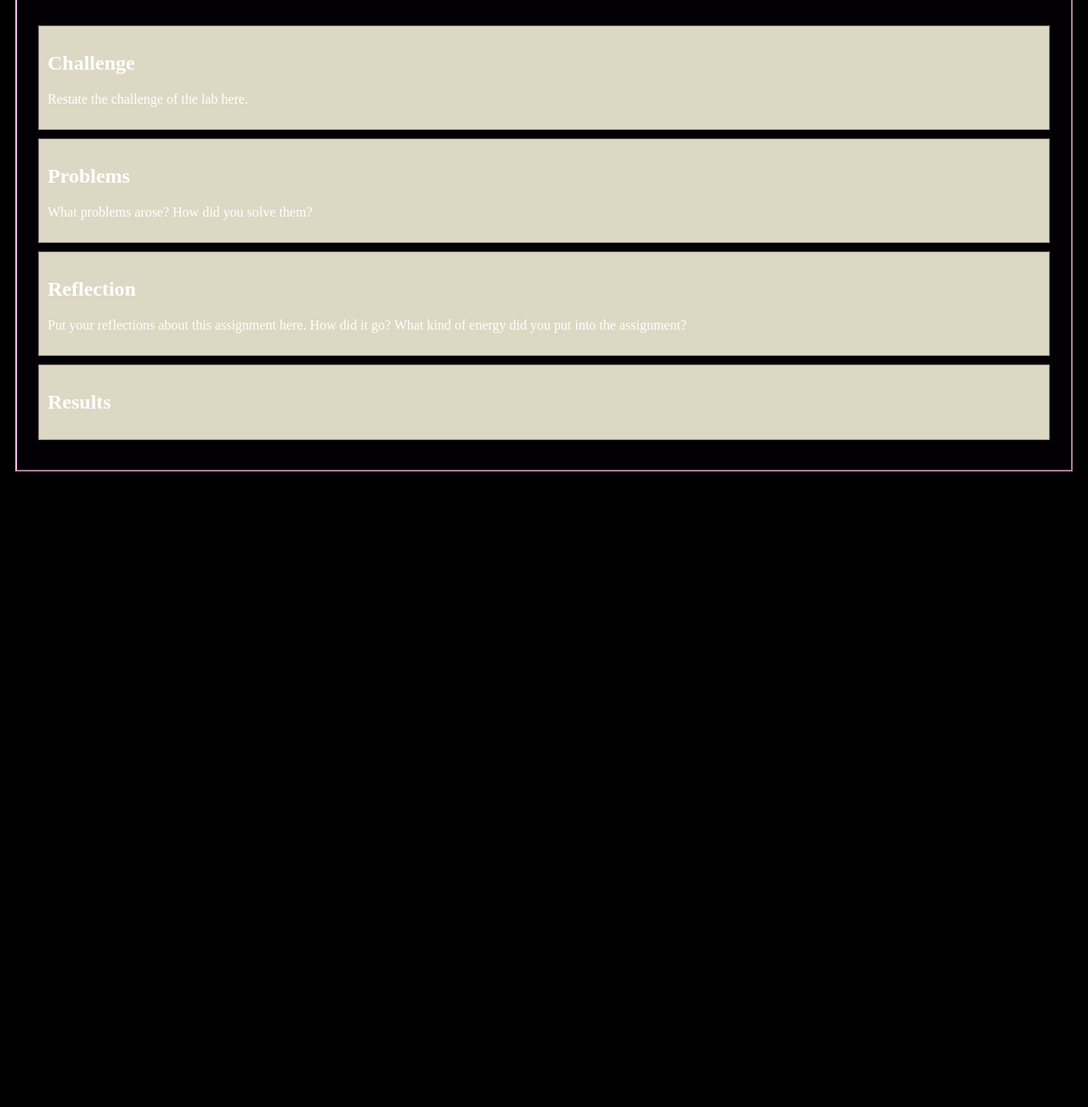
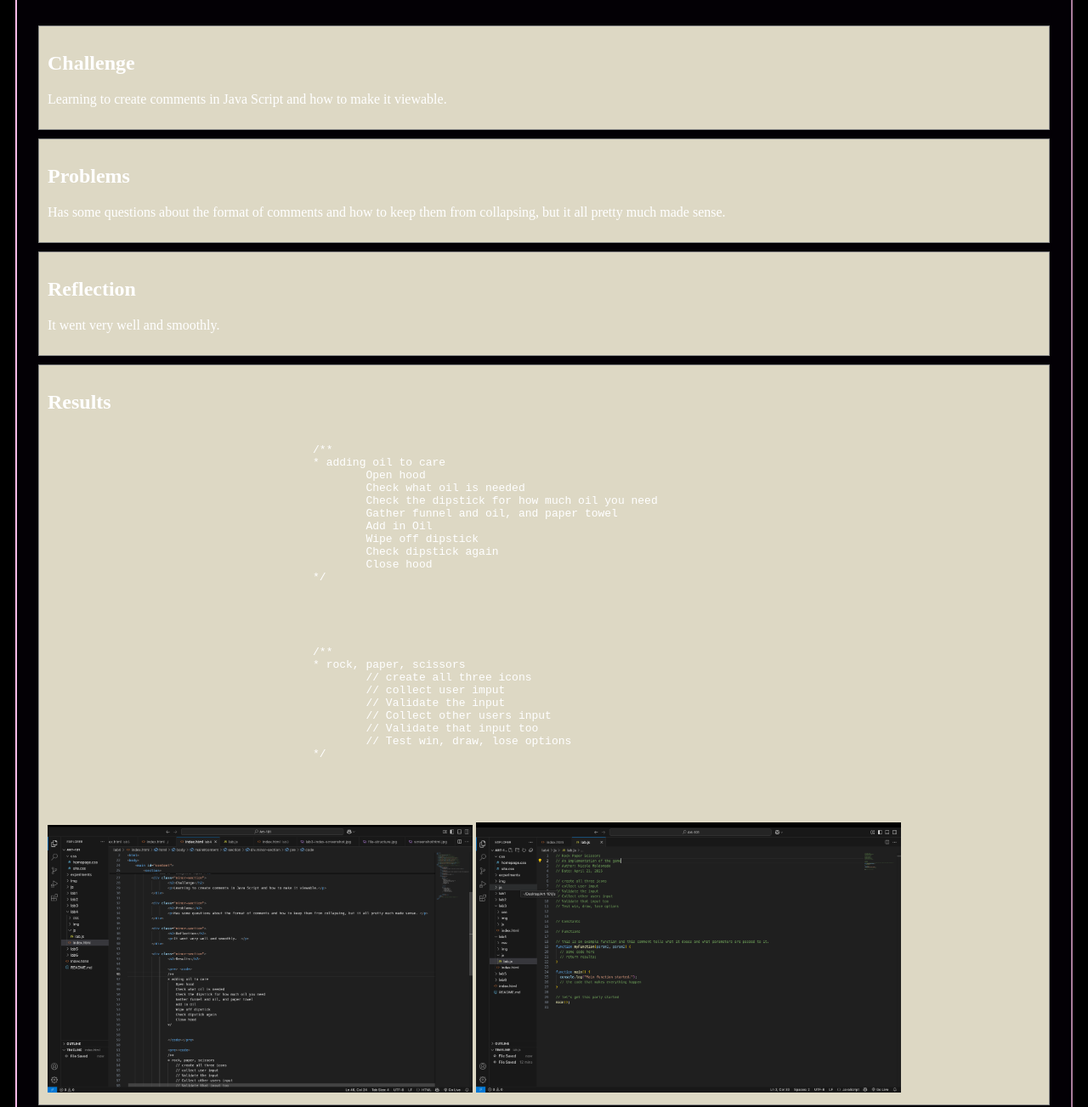
Before and after one commit to nimaldon/Art-101, a plain HTML site: page lab4/index.html in a window 1280 px wide. Shown: the part 120-1423 px from the top of the page at 85% size. Before the commit the page ends 800 px from the top, so only its background shows below. Drawn offline with nearby package versions, Linux system fonts and the light colour scheme.

Commit message:
lab 4 java script and html screenshots

```diff
--- a/lab4/index.html
+++ b/lab4/index.html
@@ -26,21 +26,56 @@
 			<h1>Lab X - Subject/Topic</h1>
 			<div class="minor-section">
 					<h2>Challenge</h2>
-					<p>Restate the challenge of the lab here.</p>
+					<p>Learning to create comments in Java Script and how to make it viewable.</p>
 			</div>
 
 			<div class="minor-section">
 					<h2>Problems</h2>
-					<p>What problems arose? How did you solve them? </p>
+					<p>Has some questions about the format of comments and how to keep them from collapsing, but it all pretty much made sense. </p>
 			</div>
 
 			<div class="minor-section">
 					<h2>Reflection</h2>
-					<p>Put your reflections about this assignment here. How did it go? What kind of energy did you put into the assignment? </p>
+					<p>It went very well and smoothly.  </p>
 			</div>
 
 			<div class="minor-section">
 					<h2>Results</h2>
+
+
+					<pre> <code>
+					/**
+					* adding oil to care
+						Open hood
+						Check what oil is needed
+						Check the dipstick for how much oil you need
+						Gather funnel and oil, and paper towel
+						Add in Oil
+						Wipe off dipstick
+						Check dipstick again
+						Close hood
+					*/
+
+
+					</code></pre>
+
+					<pre><code>
+					/**
+					* rock, paper, scissors
+						// create all three icons
+						// collect user imput
+						// Validate the input
+						// Collect other users input
+						// Validate that input too
+						// Test win, draw, lose options
+					*/
+
+
+
+					</code></pre>
+
+					<img src="img/lab4-index.png" width=500>
+					<img src="img/lab4-javascript.png" width=500>
 					<div id="output"></div>
 			</div>
 		</section>
```
Also changed, not shown: lab4/js/lab.js (+12 -3 lines), lab4/img/lab4-index.png (added), lab4/img/lab4-javascript.png (added).
